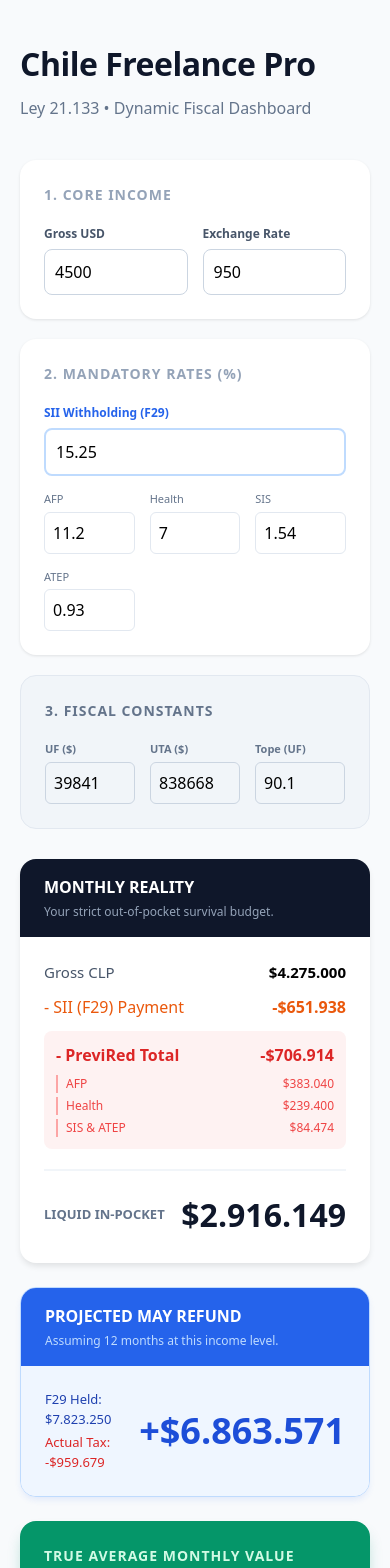
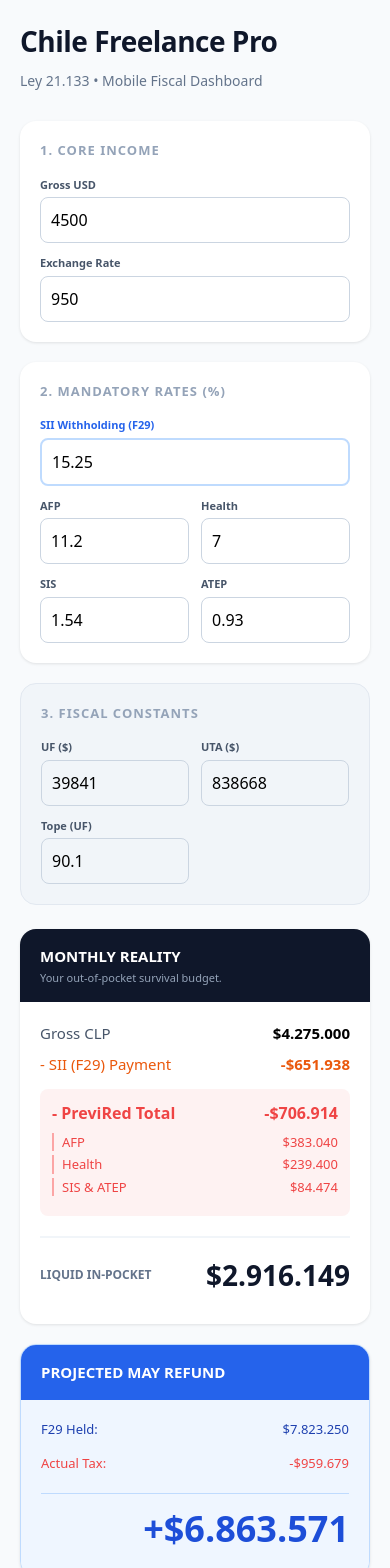
Before and after one commit to dascanioperoza/chile-freelance-app, a React (Vite) app: page / in a window 390 px wide. Shown: the top 1568 px of the page. Built offline with nearby package versions, Linux system fonts and the light colour scheme.

Commit message:
Updated to Pro Dashboard-Responsive

```diff
--- a/src/App.jsx
+++ b/src/App.jsx
@@ -1,7 +1,7 @@
 import React, { useState } from 'react';
 
 export default function App() {
-  // --- USER INPUTS (Allowed to be empty strings to fix the '0' bug) ---
+  // --- USER INPUTS (Fixes the '0' bug) ---
   const [grossUSD, setGrossUSD] = useState(4500);
   const [rate, setRate] = useState(950);
   const [siiRate, setSiiRate] = useState(15.25);
@@ -62,110 +62,150 @@ export default function App() {
   const fmt = (v) => new Intl.NumberFormat('es-CL', { style: 'currency', currency: 'CLP', maximumFractionDigits: 0 }).format(v);
 
   return (
-    <div style={{ maxWidth: '1200px', margin: '0 auto', padding: '40px 20px', backgroundColor: '#f8fafc', minHeight: '100vh', fontFamily: 'system-ui, -apple-system, sans-serif' }}>
+    <>
+      {/* INJECTED RESPONSIVE CSS */}
+      <style>{`
+        * { box-sizing: border-box; }
+        body { margin: 0; background-color: #f8fafc; font-family: system-ui, -apple-system, sans-serif; }
+        .container { max-width: 1200px; margin: 0 auto; padding: 20px; min-height: 100vh; }
+        .header-title { font-size: 28px; font-weight: 900; color: #0f172a; margin: 0 0 8px 0; letter-spacing: -0.5px; }
+        .header-sub { color: #64748b; margin: 0 0 30px 0; font-weight: 500; font-size: 14px; }
 
-      <header style={{ marginBottom: '40px' }}>
-        <h1 style={{ fontSize: '32px', fontWeight: '900', color: '#0f172a', margin: '0 0 8px 0', letterSpacing: '-0.5px' }}>Chile Freelance Pro</h1>
-        <p style={{ color: '#64748b', margin: 0, fontWeight: '500' }}>Ley 21.133 • Dynamic Fiscal Dashboard</p>
+        .main-grid { display: grid; grid-template-columns: 1fr; gap: 24px; }
+        .card { background: white; padding: 20px; border-radius: 16px; box-shadow: 0 1px 3px rgba(0,0,0,0.1); }
+        .card-title { font-size: 13px; font-weight: 800; text-transform: uppercase; color: #94a3b8; margin: 0 0 16px 0; letter-spacing: 1px; }
+
+        .input-grid-2 { display: grid; grid-template-columns: 1fr; gap: 12px; }
+        .input-grid-3 { display: grid; grid-template-columns: 1fr 1fr; gap: 12px; }
+        .input-grid-5 { display: grid; grid-template-columns: 1fr 1fr; gap: 12px; }
+        .sii-span { grid-column: 1 / -1; } /* Spans full width on mobile */
+
+        .input-label { display: block; font-size: 11px; font-weight: 700; color: #475569; margin-bottom: 4px; }
+        .input-field { width: 100%; padding: 10px; border-radius: 8px; border: 1px solid #cbd5e1; font-size: 16px; transition: border-color 0.2s; }
+        .input-field:focus { outline: none; border-color: #2563eb; }
+
+        .flex-between { display: flex; justify-content: space-between; align-items: center; margin-bottom: 8px; }
+        .text-lg { font-size: 15px; }
+        .text-sm { font-size: 13px; }
+        .font-bold { font-weight: 700; }
+        .text-red { color: #ef4444; }
+
+        /* Desktop Breakpoint */
+        @media (min-width: 768px) {
+          .container { padding: 40px 20px; }
+          .header-title { font-size: 32px; }
+          .header-sub { font-size: 16px; margin-bottom: 40px; }
+          .main-grid { grid-template-columns: 1fr 1fr; gap: 30px; }
+          .card { padding: 24px; }
+          .input-grid-2 { grid-template-columns: 1fr 1fr; gap: 15px; }
+          .input-grid-3 { grid-template-columns: 1fr 1fr 1fr; gap: 15px; }
+          .input-grid-5 { grid-template-columns: repeat(3, 1fr); gap: 15px; }
+          .sii-span { grid-column: span 3; }
+        }
+      `}</style>
+
+      <div className="container">
+        <header>
+          <h1 className="header-title">Chile Freelance Pro</h1>
+          <p className="header-sub">Ley 21.133 • Mobile Fiscal Dashboard</p>
         </header>
 
-      <div style={{ display: 'grid', gridTemplateColumns: 'repeat(auto-fit, minmax(340px, 1fr))', gap: '30px' }}>
-
+        <div className="main-grid">
           {/* LEFT COLUMN: PARAMETERS */}
           <div style={{ display: 'flex', flexDirection: 'column', gap: '20px' }}>
 
-          <div style={{ backgroundColor: 'white', padding: '24px', borderRadius: '16px', boxShadow: '0 1px 3px rgba(0,0,0,0.1)' }}>
-            <h2 style={{ fontSize: '14px', fontWeight: '800', textTransform: 'uppercase', color: '#94a3b8', marginBottom: '20px', letterSpacing: '1px' }}>1. Core Income</h2>
-            <div style={{ display: 'grid', gridTemplateColumns: '1fr 1fr', gap: '15px' }}>
+            <div className="card">
+              <h2 className="card-title">1. Core Income</h2>
+              <div className="input-grid-2">
                 <div>
-                <label style={{ display: 'block', fontSize: '12px', fontWeight: '600', color: '#475569', marginBottom: '6px' }}>Gross USD</label>
-                <input type="number" value={grossUSD} onChange={handle(setGrossUSD)} style={{ width: '100%', padding: '10px', borderRadius: '8px', border: '1px solid #cbd5e1', fontSize: '16px', boxSizing: 'border-box' }} />
+                  <label className="input-label">Gross USD</label>
+                  <input type="number" value={grossUSD} onChange={handle(setGrossUSD)} className="input-field" />
                 </div>
                 <div>
-                <label style={{ display: 'block', fontSize: '12px', fontWeight: '600', color: '#475569', marginBottom: '6px' }}>Exchange Rate</label>
-                <input type="number" value={rate} onChange={handle(setRate)} style={{ width: '100%', padding: '10px', borderRadius: '8px', border: '1px solid #cbd5e1', fontSize: '16px', boxSizing: 'border-box' }} />
+                  <label className="input-label">Exchange Rate</label>
+                  <input type="number" value={rate} onChange={handle(setRate)} className="input-field" />
                 </div>
               </div>
             </div>
 
-          <div style={{ backgroundColor: 'white', padding: '24px', borderRadius: '16px', boxShadow: '0 1px 3px rgba(0,0,0,0.1)' }}>
-            <h2 style={{ fontSize: '14px', fontWeight: '800', textTransform: 'uppercase', color: '#94a3b8', marginBottom: '20px', letterSpacing: '1px' }}>2. Mandatory Rates (%)</h2>
-            <div style={{ display: 'grid', gridTemplateColumns: 'repeat(3, 1fr)', gap: '15px' }}>
-              <div style={{ gridColumn: 'span 3' }}>
-                <label style={{ display: 'block', fontSize: '12px', fontWeight: '700', color: '#2563eb', marginBottom: '6px' }}>SII Withholding (F29)</label>
-                <input type="number" step="0.01" value={siiRate} onChange={handle(setSiiRate)} style={{ width: '100%', padding: '10px', borderRadius: '8px', border: '2px solid #bfdbfe', fontSize: '16px', boxSizing: 'border-box' }} />
+            <div className="card">
+              <h2 className="card-title">2. Mandatory Rates (%)</h2>
+              <div className="input-grid-5">
+                <div className="sii-span">
+                  <label className="input-label" style={{ color: '#2563eb' }}>SII Withholding (F29)</label>
+                  <input type="number" step="0.01" value={siiRate} onChange={handle(setSiiRate)} className="input-field" style={{ border: '2px solid #bfdbfe' }} />
                 </div>
-              <div><label style={{ display: 'block', fontSize: '11px', color: '#64748b', marginBottom: '4px' }}>AFP</label><input type="number" step="0.1" value={afpRate} onChange={handle(setAfpRate)} style={{ width: '100%', padding: '8px', borderRadius: '6px', border: '1px solid #e2e8f0', boxSizing: 'border-box' }} /></div>
-              <div><label style={{ display: 'block', fontSize: '11px', color: '#64748b', marginBottom: '4px' }}>Health</label><input type="number" step="0.1" value={isapreRate} onChange={handle(setIsapreRate)} style={{ width: '100%', padding: '8px', borderRadius: '6px', border: '1px solid #e2e8f0', boxSizing: 'border-box' }} /></div>
-              <div><label style={{ display: 'block', fontSize: '11px', color: '#64748b', marginBottom: '4px' }}>SIS</label><input type="number" step="0.01" value={sisRate} onChange={handle(setSisRate)} style={{ width: '100%', padding: '8px', borderRadius: '6px', border: '1px solid #e2e8f0', boxSizing: 'border-box' }} /></div>
-              <div><label style={{ display: 'block', fontSize: '11px', color: '#64748b', marginBottom: '4px' }}>ATEP</label><input type="number" step="0.01" value={atepRate} onChange={handle(setAtepRate)} style={{ width: '100%', padding: '8px', borderRadius: '6px', border: '1px solid #e2e8f0', boxSizing: 'border-box' }} /></div>
+                <div><label className="input-label">AFP</label><input type="number" step="0.1" value={afpRate} onChange={handle(setAfpRate)} className="input-field" /></div>
+                <div><label className="input-label">Health</label><input type="number" step="0.1" value={isapreRate} onChange={handle(setIsapreRate)} className="input-field" /></div>
+                <div><label className="input-label">SIS</label><input type="number" step="0.01" value={sisRate} onChange={handle(setSisRate)} className="input-field" /></div>
+                <div><label className="input-label">ATEP</label><input type="number" step="0.01" value={atepRate} onChange={handle(setAtepRate)} className="input-field" /></div>
               </div>
             </div>
 
-          <div style={{ backgroundColor: '#f1f5f9', padding: '24px', borderRadius: '16px', border: '1px solid #e2e8f0' }}>
-            <h2 style={{ fontSize: '14px', fontWeight: '800', textTransform: 'uppercase', color: '#64748b', marginBottom: '20px', letterSpacing: '1px' }}>3. Fiscal Constants</h2>
-            <div style={{ display: 'grid', gridTemplateColumns: '1fr 1fr 1fr', gap: '15px' }}>
-              <div><label style={{ display: 'block', fontSize: '11px', fontWeight: '700', color: '#64748b', marginBottom: '4px' }}>UF ($)</label><input type="number" value={ufValue} onChange={handle(setUfValue)} style={{ width: '100%', padding: '8px', borderRadius: '6px', border: '1px solid #cbd5e1', backgroundColor: 'transparent', boxSizing: 'border-box' }} /></div>
-              <div><label style={{ display: 'block', fontSize: '11px', fontWeight: '700', color: '#64748b', marginBottom: '4px' }}>UTA ($)</label><input type="number" value={utaValue} onChange={handle(setUtaValue)} style={{ width: '100%', padding: '8px', borderRadius: '6px', border: '1px solid #cbd5e1', backgroundColor: 'transparent', boxSizing: 'border-box' }} /></div>
-              <div><label style={{ display: 'block', fontSize: '11px', fontWeight: '700', color: '#64748b', marginBottom: '4px' }}>Tope (UF)</label><input type="number" step="0.1" value={topeUF} onChange={handle(setTopeUF)} style={{ width: '100%', padding: '8px', borderRadius: '6px', border: '1px solid #cbd5e1', backgroundColor: 'transparent', boxSizing: 'border-box' }} /></div>
+            <div className="card" style={{ backgroundColor: '#f1f5f9', border: '1px solid #e2e8f0', boxShadow: 'none' }}>
+              <h2 className="card-title">3. Fiscal Constants</h2>
+              <div className="input-grid-3">
+                <div><label className="input-label">UF ($)</label><input type="number" value={ufValue} onChange={handle(setUfValue)} className="input-field" style={{ backgroundColor: 'transparent' }} /></div>
+                <div><label className="input-label">UTA ($)</label><input type="number" value={utaValue} onChange={handle(setUtaValue)} className="input-field" style={{ backgroundColor: 'transparent' }} /></div>
+                <div><label className="input-label">Tope (UF)</label><input type="number" step="0.1" value={topeUF} onChange={handle(setTopeUF)} className="input-field" style={{ backgroundColor: 'transparent' }} /></div>
               </div>
             </div>
 
           </div>
 
           {/* RIGHT COLUMN: TIMELINE RESULTS */}
-        <div style={{ display: 'flex', flexDirection: 'column', gap: '24px' }}>
+          <div style={{ display: 'flex', flexDirection: 'column', gap: '20px' }}>
 
             {/* STEP 1: MONTHLY */}
-          <div style={{ backgroundColor: 'white', borderRadius: '16px', overflow: 'hidden', boxShadow: '0 4px 6px -1px rgba(0,0,0,0.1)' }}>
-            <div style={{ backgroundColor: '#0f172a', padding: '16px 24px' }}>
-              <h3 style={{ margin: 0, color: 'white', fontSize: '16px', fontWeight: '700' }}>MONTHLY REALITY</h3>
-              <p style={{ margin: '4px 0 0 0', color: '#94a3b8', fontSize: '12px' }}>Your strict out-of-pocket survival budget.</p>
+            <div className="card" style={{ padding: 0, overflow: 'hidden' }}>
+              <div style={{ backgroundColor: '#0f172a', padding: '16px 20px' }}>
+                <h3 style={{ margin: 0, color: 'white', fontSize: '15px', fontWeight: '700' }}>MONTHLY REALITY</h3>
+                <p style={{ margin: '2px 0 0 0', color: '#94a3b8', fontSize: '11px' }}>Your out-of-pocket survival budget.</p>
               </div>
-            <div style={{ padding: '24px' }}>
-              <div style={{ display: 'flex', justifyContent: 'space-between', marginBottom: '12px', fontSize: '15px' }}><span style={{ color: '#475569' }}>Gross CLP</span> <span style={{ fontWeight: '700' }}>{fmt(grossMonthlyCLP)}</span></div>
-              <div style={{ display: 'flex', justifyContent: 'space-between', marginBottom: '8px', color: '#ea580c' }}><span>- SII (F29) Payment</span> <span style={{ fontWeight: '600' }}>-{fmt(f29)}</span></div>
+              <div style={{ padding: '20px' }}>
+                <div className="flex-between text-lg"><span style={{ color: '#475569' }}>Gross CLP</span> <span className="font-bold">{fmt(grossMonthlyCLP)}</span></div>
+                <div className="flex-between text-lg" style={{ color: '#ea580c' }}><span>- SII (F29) Payment</span> <span className="font-bold">-{fmt(f29)}</span></div>
 
-              <div style={{ backgroundColor: '#fef2f2', padding: '12px', borderRadius: '8px', marginTop: '12px', marginBottom: '20px' }}>
-                <div style={{ display: 'flex', justifyContent: 'space-between', color: '#dc2626', fontWeight: '700', marginBottom: '8px' }}><span>- PreviRed Total</span> <span>-{fmt(totalPrevired)}</span></div>
-                <div style={{ display: 'flex', justifyContent: 'space-between', fontSize: '12px', color: '#ef4444', paddingLeft: '8px', borderLeft: '2px solid #fca5a5', marginBottom: '4px' }}><span>AFP</span> <span>{fmt(afp)}</span></div>
-                <div style={{ display: 'flex', justifyContent: 'space-between', fontSize: '12px', color: '#ef4444', paddingLeft: '8px', borderLeft: '2px solid #fca5a5', marginBottom: '4px' }}><span>Health</span> <span>{fmt(health)}</span></div>
-                <div style={{ display: 'flex', justifyContent: 'space-between', fontSize: '12px', color: '#ef4444', paddingLeft: '8px', borderLeft: '2px solid #fca5a5' }}><span>SIS & ATEP</span> <span>{fmt(sis + atep)}</span></div>
+                <div style={{ backgroundColor: '#fef2f2', padding: '12px', borderRadius: '8px', margin: '12px 0 20px 0' }}>
+                  <div className="flex-between font-bold text-red" style={{ marginBottom: '8px' }}><span>- PreviRed Total</span> <span>-{fmt(totalPrevired)}</span></div>
+                  <div className="flex-between text-sm text-red" style={{ paddingLeft: '8px', borderLeft: '2px solid #fca5a5', marginBottom: '4px' }}><span>AFP</span> <span>{fmt(afp)}</span></div>
+                  <div className="flex-between text-sm text-red" style={{ paddingLeft: '8px', borderLeft: '2px solid #fca5a5', marginBottom: '4px' }}><span>Health</span> <span>{fmt(health)}</span></div>
+                  <div className="flex-between text-sm text-red" style={{ paddingLeft: '8px', borderLeft: '2px solid #fca5a5' }}><span>SIS & ATEP</span> <span>{fmt(sis + atep)}</span></div>
                 </div>
 
-              <div style={{ display: 'flex', justifyContent: 'space-between', alignItems: 'center', paddingTop: '20px', borderTop: '2px solid #f1f5f9' }}>
-                <span style={{ fontSize: '13px', fontWeight: '800', color: '#64748b', textTransform: 'uppercase' }}>Liquid In-Pocket</span>
-                <span style={{ fontSize: '32px', fontWeight: '900', color: '#0f172a' }}>{fmt(monthlyLiquid)}</span>
+                <div className="flex-between" style={{ paddingTop: '16px', borderTop: '2px solid #f1f5f9' }}>
+                  <span style={{ fontSize: '12px', fontWeight: '800', color: '#64748b', textTransform: 'uppercase' }}>Liquid In-Pocket</span>
+                  <span style={{ fontSize: '28px', fontWeight: '900', color: '#0f172a' }}>{fmt(monthlyLiquid)}</span>
                 </div>
               </div>
             </div>
 
             {/* STEP 2: ANNUAL */}
-          <div style={{ backgroundColor: 'white', borderRadius: '16px', overflow: 'hidden', border: '1px solid #bfdbfe', boxShadow: '0 4px 6px -1px rgba(37,99,235,0.1)' }}>
-            <div style={{ backgroundColor: '#2563eb', padding: '16px 24px' }}>
-              <h3 style={{ margin: 0, color: 'white', fontSize: '16px', fontWeight: '700' }}>PROJECTED MAY REFUND</h3>
-              <p style={{ margin: '4px 0 0 0', color: '#bfdbfe', fontSize: '12px' }}>Assuming 12 months at this income level.</p>
+            <div className="card" style={{ padding: 0, overflow: 'hidden', border: '1px solid #bfdbfe' }}>
+              <div style={{ backgroundColor: '#2563eb', padding: '16px 20px' }}>
+                <h3 style={{ margin: 0, color: 'white', fontSize: '15px', fontWeight: '700' }}>PROJECTED MAY REFUND</h3>
               </div>
-            <div style={{ padding: '24px', backgroundColor: '#eff6ff' }}>
-              <div style={{ display: 'flex', justifyContent: 'space-between', alignItems: 'center' }}>
-                <div>
-                  <div style={{ fontSize: '13px', color: '#1e40af', marginBottom: '4px' }}>F29 Held: {fmt(f29 * 12)}</div>
-                  <div style={{ fontSize: '13px', color: '#dc2626' }}>Actual Tax: -{fmt(annualTax)}</div>
+              <div style={{ padding: '20px', backgroundColor: '#eff6ff' }}>
+                <div style={{ display: 'flex', flexDirection: 'column', gap: '8px', marginBottom: '12px' }}>
+                  <div className="flex-between text-sm" style={{ color: '#1e40af' }}><span>F29 Held:</span> <span>{fmt(f29 * 12)}</span></div>
+                  <div className="flex-between text-sm text-red"><span>Actual Tax:</span> <span>-{fmt(annualTax)}</span></div>
                 </div>
-                <div style={{ fontSize: '36px', fontWeight: '900', color: '#1d4ed8' }}>+{fmt(projectedRefund)}</div>
+                <div style={{ textAlign: 'right', fontSize: '36px', fontWeight: '900', color: '#1d4ed8', borderTop: '1px solid #bfdbfe', paddingTop: '8px' }}>
+                  +{fmt(projectedRefund)}
                 </div>
               </div>
             </div>
 
             {/* STEP 3: AVERAGE */}
-          <div style={{ backgroundColor: '#059669', borderRadius: '16px', overflow: 'hidden', padding: '24px', color: 'white', boxShadow: '0 10px 15px -3px rgba(5,150,105,0.3)' }}>
-            <h3 style={{ margin: '0 0 4px 0', fontSize: '14px', fontWeight: '800', textTransform: 'uppercase', color: '#d1fae5', letterSpacing: '1px' }}>True Average Monthly Value</h3>
-            <p style={{ margin: '0 0 16px 0', fontSize: '12px', color: '#a7f3d0' }}>Mathematical value of your work: Cash + (Refund ÷ 12)</p>
-            <div style={{ fontSize: '48px', fontWeight: '900', lineHeight: '1' }}>{fmt(trueMonthlyNet)}</div>
+            <div className="card" style={{ backgroundColor: '#059669', color: 'white' }}>
+              <h3 style={{ margin: '0 0 4px 0', fontSize: '13px', fontWeight: '800', textTransform: 'uppercase', color: '#d1fae5', letterSpacing: '1px' }}>True Average Monthly Value</h3>
+              <p style={{ margin: '0 0 12px 0', fontSize: '11px', color: '#a7f3d0' }}>Cash + (Refund ÷ 12)</p>
+              <div style={{ fontSize: '40px', fontWeight: '900', lineHeight: '1' }}>{fmt(trueMonthlyNet)}</div>
             </div>
 
           </div>
         </div>
       </div>
+    </>
   );
 }
```
Lines whose indentation alone changed are shown as unchanged.
